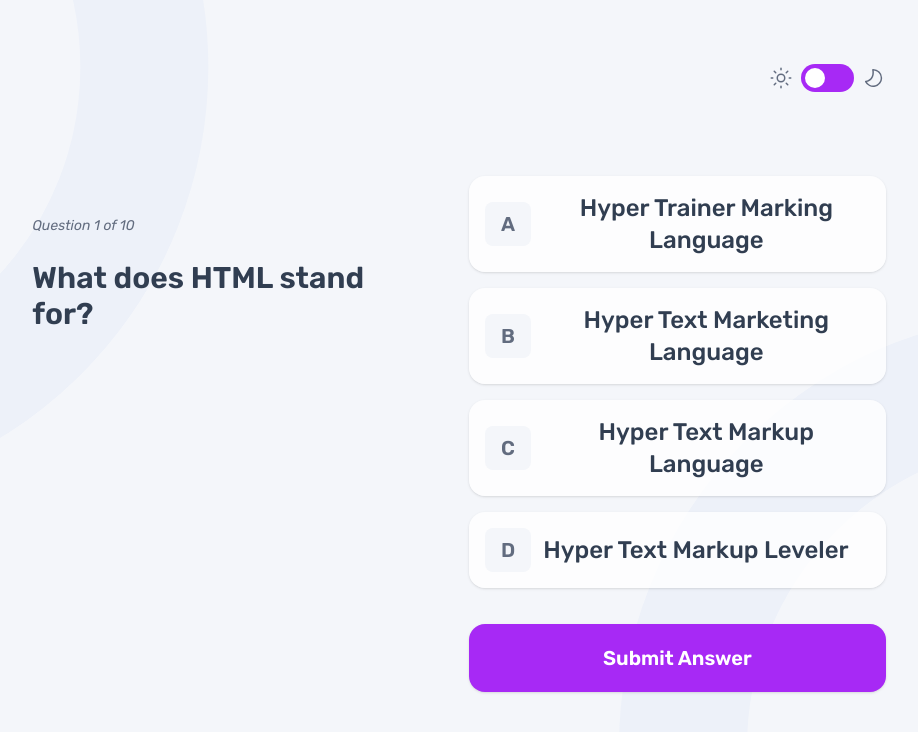
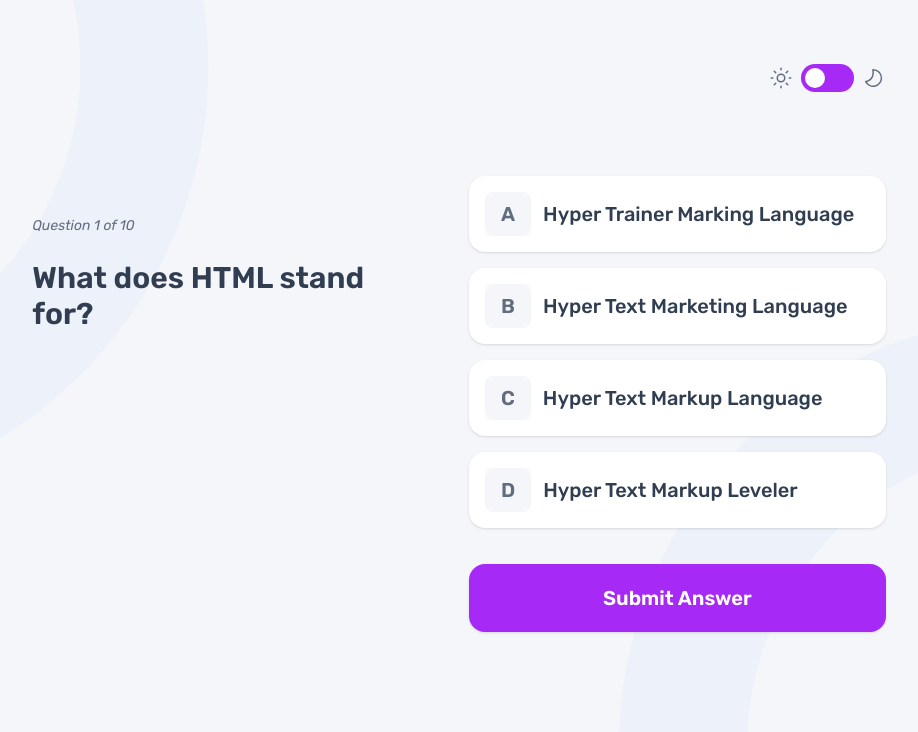
Before and after one commit to ktscates/frontend-quiz-app, an Angular app: page / in a window 1280 px wide. Both pictures are taken after a click on the button "HTML". Shown: the top 732 px of the page, without its empty margins (181-1099 px from the left). Built offline with nearby package versions, Linux system fonts and the light colour scheme.

Commit message:
quiz logic implemnentation

```diff
--- a/src/app/components/quiz/quiz.component.html
+++ b/src/app/components/quiz/quiz.component.html
@@ -19,21 +19,53 @@
   <div class="flex flex-col gap-4">
     @for (option of currentQuestion.options; track $index) {
     <button
-      class="flex justify-start gap-3 items-center bg-white hover:bg-border hover:border-purple hover:bg-opacity-20 bg-opacity-80 cursor-pointer dark:bg-navy dark:bg-opacity-80 w-full p-4 rounded-2xl shadow"
+      class="flex justify-between gap-3 items-center bg-white cursor-pointer dark:bg-navy dark:bg-opacity-80 w-full p-4 rounded-2xl shadow"
+      (click)="selectAnswer(option)"
+      [disabled]="answered"
+      [ngClass]="{
+        'border-2 border-green':
+          showResult && selectedAnswer === option && correctAnswer,
+        'border-2 border-red':
+          showResult && selectedAnswer === option && !correctAnswer,
+        'hover:border-2 hover:border-purple': !showResult
+      }"
     >
-      <div class="bg-lightGrey px-4 py-2 rounded-lg">
-        <span class="text-xl text-greyNavy font-semibold">{{
-          "ABCD"[$index]
-        }}</span>
+      <div class="flex justify-start items-center gap-3">
+        <span
+          class="text-xl text-greyNavy font-semibold hover:bg-purple hover:bg-opacity-15 hover:text-purple px-4 py-2 rounded-lg"
+          [ngClass]="{
+            'bg-green text-white':
+              showResult && selectedAnswer === option && correctAnswer,
+            'bg-red text-white':
+              showResult && selectedAnswer === option && !correctAnswer,
+            'bg-lightGrey': !showResult
+          }"
+          >{{ "ABCD"[$index] }}
+        </span>
+
+        <h1
+          class="md:text-xl text-lg text-darkNavy dark:text-white font-medium"
+        >
+          {{ option }}
+        </h1>
       </div>
-      <h1 class="md:text-2xl text-xl text-darkNavy dark:text-white font-medium">
-        {{ option }}
-      </h1>
+      @if(showResult && selectedAnswer === option){
+      <img
+        class="h-8 w-8 flex justi"
+        [src]="
+          correctAnswer
+            ? '../../assets/images/icon-correct.svg'
+            : '../../assets/images/icon-incorrect.svg'
+        "
+        [alt]="correctAnswer ? 'correct' : 'incorrect'"
+      />
+      }
     </button>
     }
     <div class="w-full mt-5">
       <button
-        class="bg-purple w-full text-center md:text-xl font-semibold text-white p-5 rounded-2xl shadow"
+        class="bg-purple hover:bg-opacity-50 w-full text-center md:text-xl font-semibold text-white p-5 rounded-2xl shadow"
+        (click)="submitAnswer()"
       >
         Submit Answer
       </button>
--- a/src/app/components/quiz/quiz.component.ts
+++ b/src/app/components/quiz/quiz.component.ts
@@ -1,11 +1,12 @@
 import { Component, OnInit } from '@angular/core';
-import { ActivatedRoute } from '@angular/router';
+import { ActivatedRoute, Router } from '@angular/router';
 import { QuizService } from '../../services/quiz.service';
 import { HeaderComponent } from '../header/header.component';
+import { CommonModule } from '@angular/common';
 @Component({
   selector: 'app-quiz',
   standalone: true,
-  imports: [HeaderComponent],
+  imports: [HeaderComponent, CommonModule],
   templateUrl: './quiz.component.html',
   styleUrl: './quiz.component.css',
 })
@@ -17,8 +18,11 @@ export class QuizComponent implements OnInit {
   selectedAnswer: string | null = null;
   showResult = false;
   correctAnswer: boolean | null = null;
+  score = 0;
+  answered: boolean | null = null;
 
   constructor(
+    private router: Router,
     private route: ActivatedRoute,
     private quizService: QuizService
   ) {}
@@ -29,8 +33,39 @@ export class QuizComponent implements OnInit {
       if (this.subjectTitle) {
         this.questions = this.quizService.getQuestions(this.subjectTitle);
         this.currentQuestion = this.questions[this.currentQuestionIndex];
-        console.log('questions', this.questions);
+        this.correctAnswer = this.currentQuestion.answer;
       }
     });
   }
+
+  loadQuestion(index: number): void {
+    this.currentQuestion = this.questions[index];
+    this.correctAnswer = this.currentQuestion.answer;
+    this.selectedAnswer = null;
+    this.showResult = false;
+    this.answered = false;
+  }
+
+  selectAnswer(option: string): void {
+    if (!this.answered) {
+      this.selectedAnswer = option;
+      this.showResult = true;
+      this.correctAnswer = this.selectedAnswer === this.currentQuestion.answer;
+      this.answered = true;
+
+      if (this.correctAnswer) {
+        this.score++;
+      }
+    }
+  }
+
+  submitAnswer(): void {
+    if (this.currentQuestionIndex < this.questions.length - 1) {
+      this.currentQuestionIndex++;
+      this.loadQuestion(this.currentQuestionIndex);
+    } else {
+      console.log('Quiz completed! Score:', this.score);
+      this.router.navigate(['/result']);
+    }
+  }
 }
```
Also changed, not shown: src/app/app.routes.ts (+6 -2 lines).
